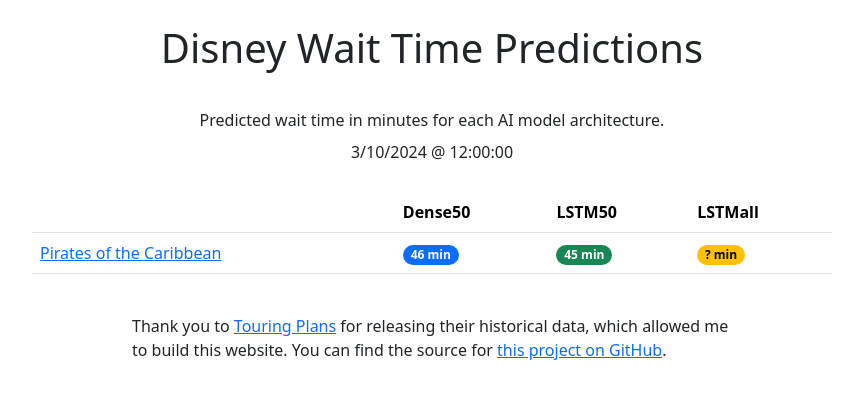
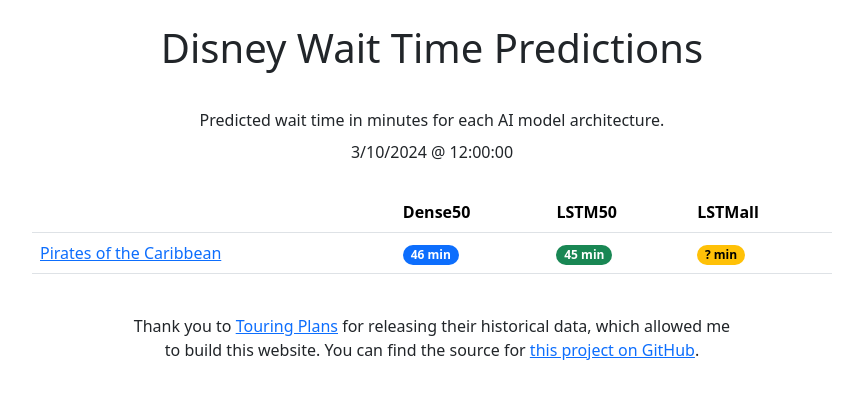
Before and after one commit to codefeld/disney_wait_time_ai, a Flask app: page / in a window 1280 px wide. Shown: the top 399 px of the page, without its empty margins (208-1071 px from the left). Run offline with Flask 3, Linux system fonts and the light colour scheme.

Commit message:
formatting

```diff
--- a/templates/layout.html
+++ b/templates/layout.html
@@ -21,10 +21,10 @@
   <body>
     {% block content %}{% endblock %}
     <div class="d-flex flex-column flex-md-row align-items-center justify-content-center">
-      <div style="width:100%; max-width:600px">
-      Thank you to <a href="https://touringplans.com">Touring Plans</a> for releasing their historical data, which allowed me to
-      build this website. You can find the source for
-      <a href="https://github.com/codefeld/disney_wait_time_ai">this project on GitHub</a>.
+      <div class="text-column">
+        Thank you to <a href="https://touringplans.com">Touring Plans</a> for releasing their historical data, which allowed me to
+        build this website. You can find the source for
+        <a href="https://github.com/codefeld/disney_wait_time_ai">this project on GitHub</a>.
       </div>
     </div>
     <script src="https://cdn.jsdelivr.net/npm/bootstrap@5.3.3/dist/js/bootstrap.bundle.min.js" integrity="sha384-YvpcrYf0tY3lHB60NNkmXc5s9fDVZLESaAA55NDzOxhy9GkcIdslK1eN7N6jIeHz" crossorigin="anonymous"></script>
```
